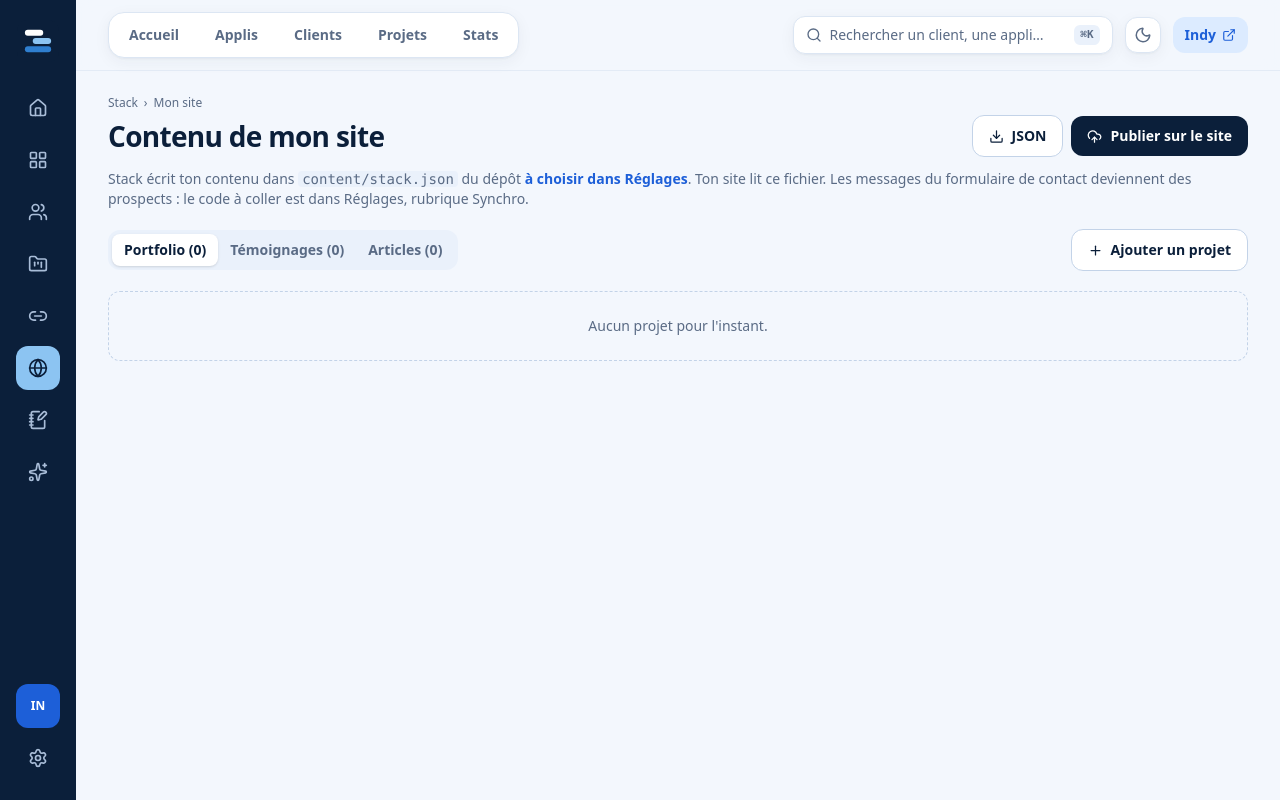
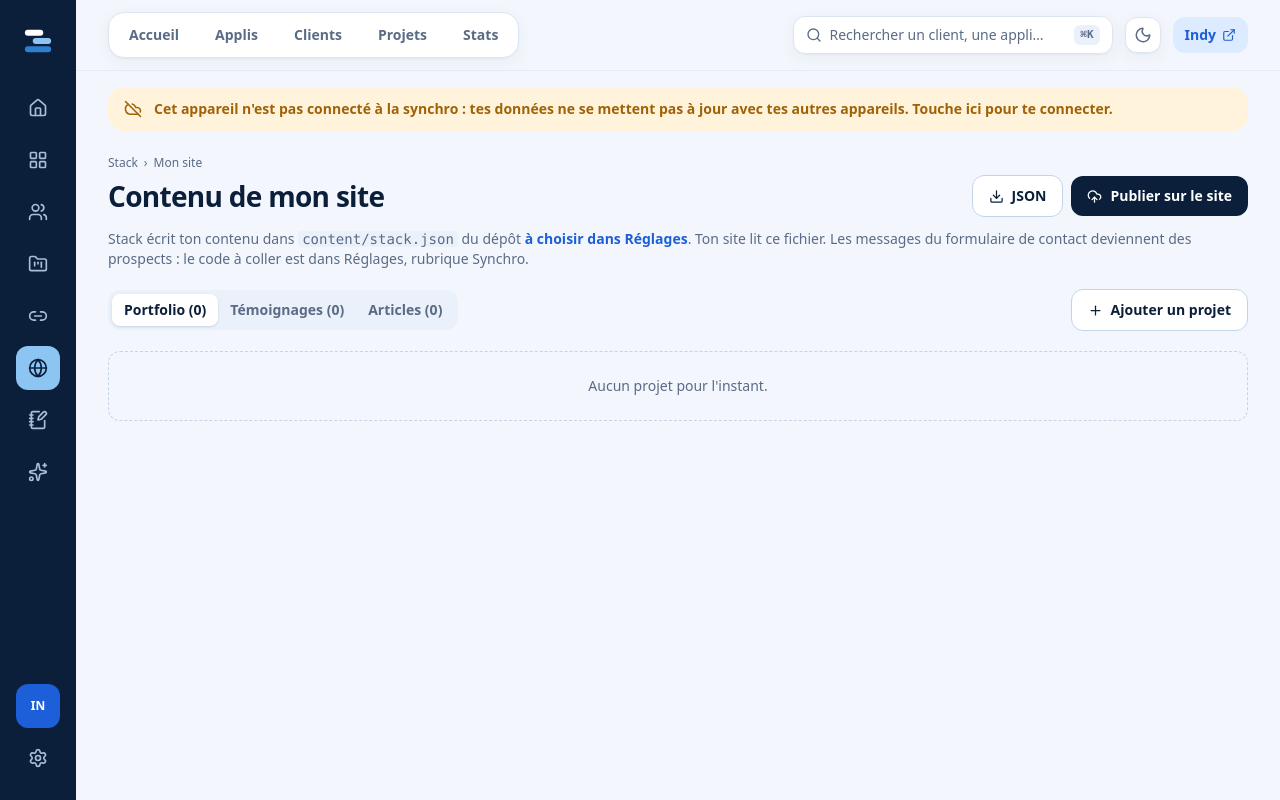
Before and after one commit to tatavo85110/Stack, a Next.js app: page /site in a window 1280 px wide. Built offline with nearby package versions, Linux system fonts and the light colour scheme.

Commit message:
Bandeau quand l'appareil n'est pas connecté à la synchro
Co-Authored-By: Claude Opus 5.5 <noreply@anthropic.com>
Claude-Session: https://claude.ai/code/session_01ETyx7EbLfMttJm5YTGpk6q

```diff
--- a/src/components/Shell.tsx
+++ b/src/components/Shell.tsx
@@ -13,6 +13,7 @@ import { useStack, useHydrated } from "@/lib/store";
 import { INDY_URL } from "@/lib/format";
 import { TimerBar } from "./TimerBar";
 import { useIndyHash } from "./IndySync";
+import { SyncBanner } from "./SyncBanner";
 
 export function Shell({ children }: { children: ReactNode }) {
   const path = usePathname();
@@ -133,6 +134,7 @@ function Cockpit({ children, path }: { children: ReactNode; path: string }) {
         </header>
 
         <div className="no-print"><TimerBar /></div>
+        {hydrated && <SyncBanner path={path} />}
         <main key={path} className="page-enter mx-auto w-full max-w-[1400px] flex-1 px-4 pt-6 pb-28 md:px-8 md:pb-12">
           {hydrated ? children : <div className="h-96 animate-pulse rounded-2xl bg-muted" />}
         </main>
--- /dev/null
+++ b/src/components/SyncBanner.tsx
@@ -0,0 +1,26 @@
+"use client";
+import Link from "next/link";
+import { useEffect, useState } from "react";
+import { CloudOff } from "lucide-react";
+import { supabase } from "@/lib/sync";
+
+/** Tells this device it is not signed in to the sync, so its data stays local. */
+export function SyncBanner({ path }: { path: string }) {
+  const [signedOut, setSignedOut] = useState(false);
+  useEffect(() => {
+    const sb = supabase();
+    if (!sb) return;
+    sb.auth.getSession().then(({ data }) => setSignedOut(!data.session));
+    const { data } = sb.auth.onAuthStateChange((_e, s) => setSignedOut(!s));
+    return () => data.subscription.unsubscribe();
+  }, []);
+  if (!signedOut || path.startsWith("/reglages")) return null;
+  return (
+    <div className="no-print mx-auto w-full max-w-[1400px] px-4 pt-4 md:px-8">
+      <Link href="/reglages" className="flex items-center gap-3 rounded-2xl bg-warn-bg px-4 py-3 text-sm font-semibold text-warn hover:opacity-90">
+        <CloudOff size={18} className="shrink-0" />
+        <span>Cet appareil n&apos;est pas connecté à la synchro : tes données ne se mettent pas à jour avec tes autres appareils. Touche ici pour te connecter.</span>
+      </Link>
+    </div>
+  );
+}
```
